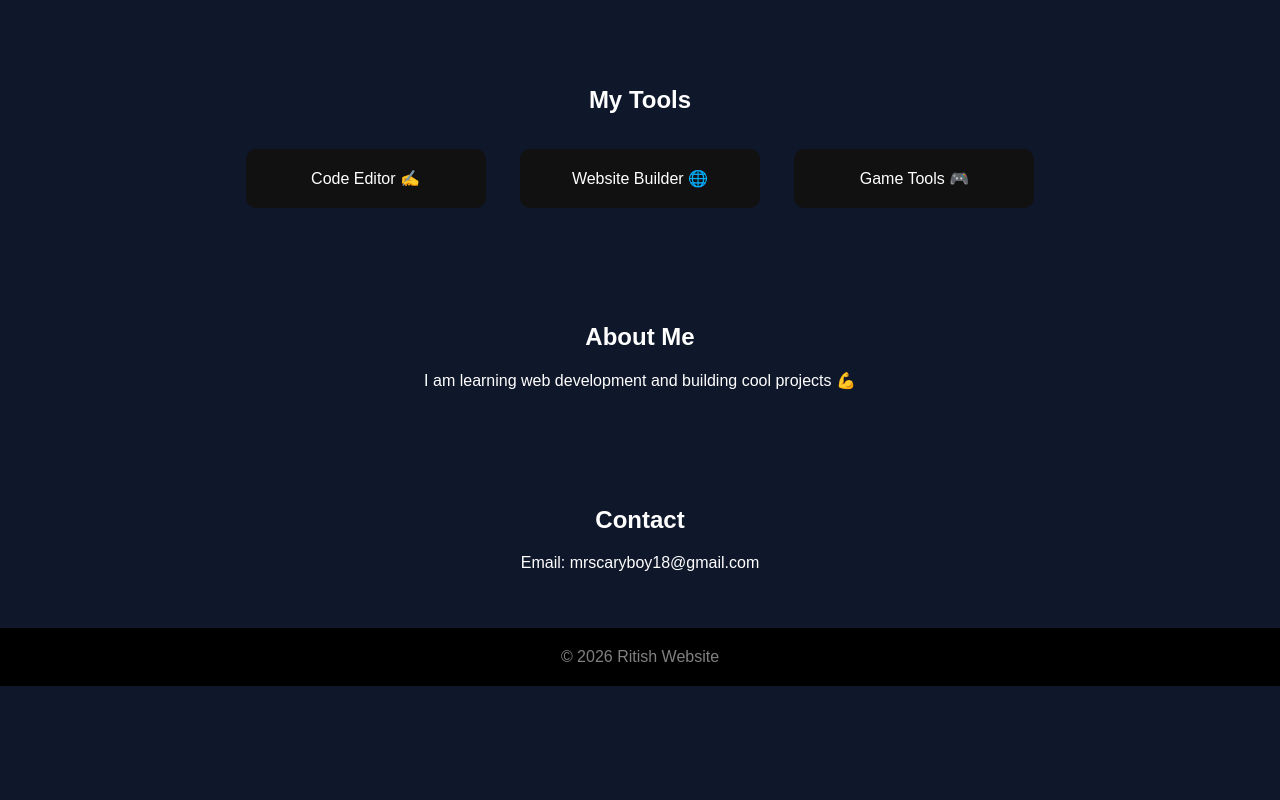
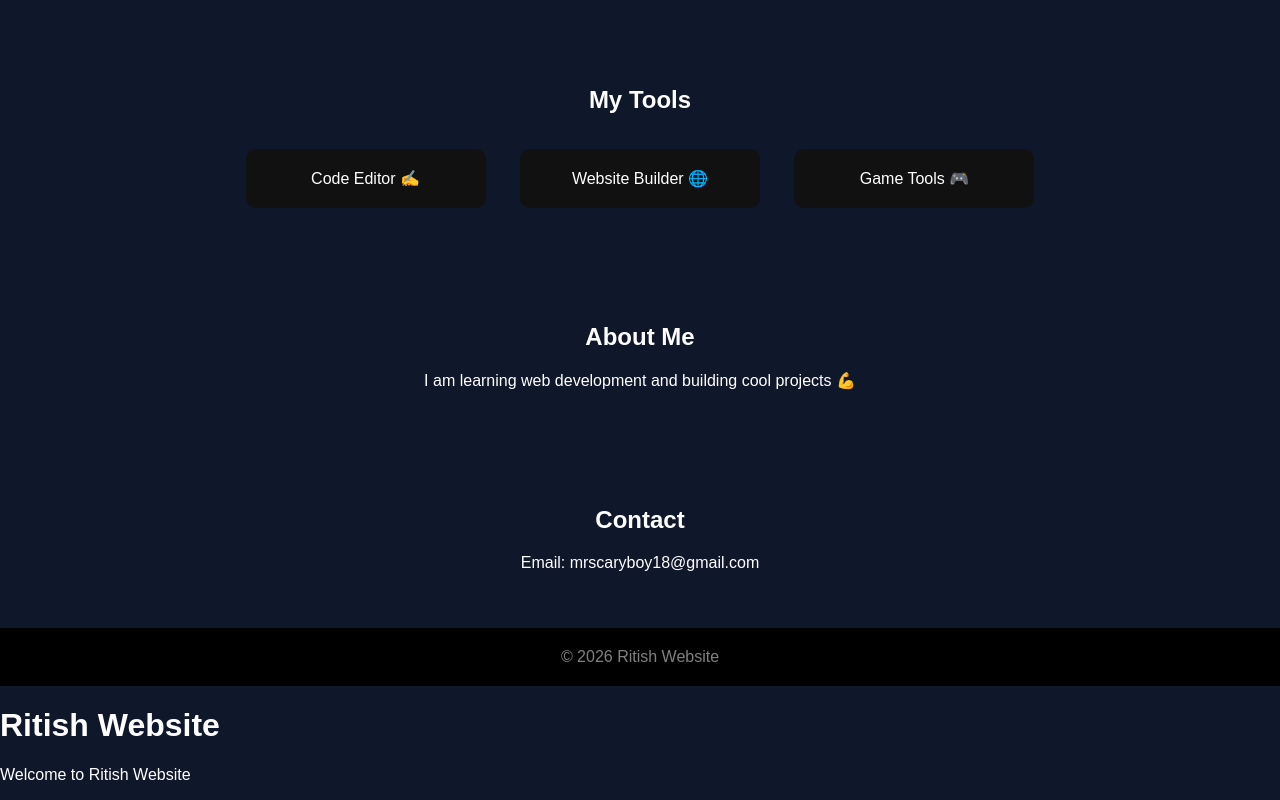
Before and after one commit to mrscaryboy18-lab/ritish-website, a plain HTML site: page index.html in a window 1280 px wide. Shown: the part 420-1220 px from the top of the page. Before the commit the page ends 1106 px from the top, so only its background shows below. Drawn offline with Linux system fonts and the light colour scheme.

Commit message:
Update index.html

```diff
--- a/index.html
+++ b/index.html
@@ -110,6 +110,8 @@
     <footer>
         © 2026 Ritish Website
     </footer>
+    <h1>Ritish Website</h1>
+<p>Welcome to Ritish Website</p>
 
 </body>
 </html>
```
